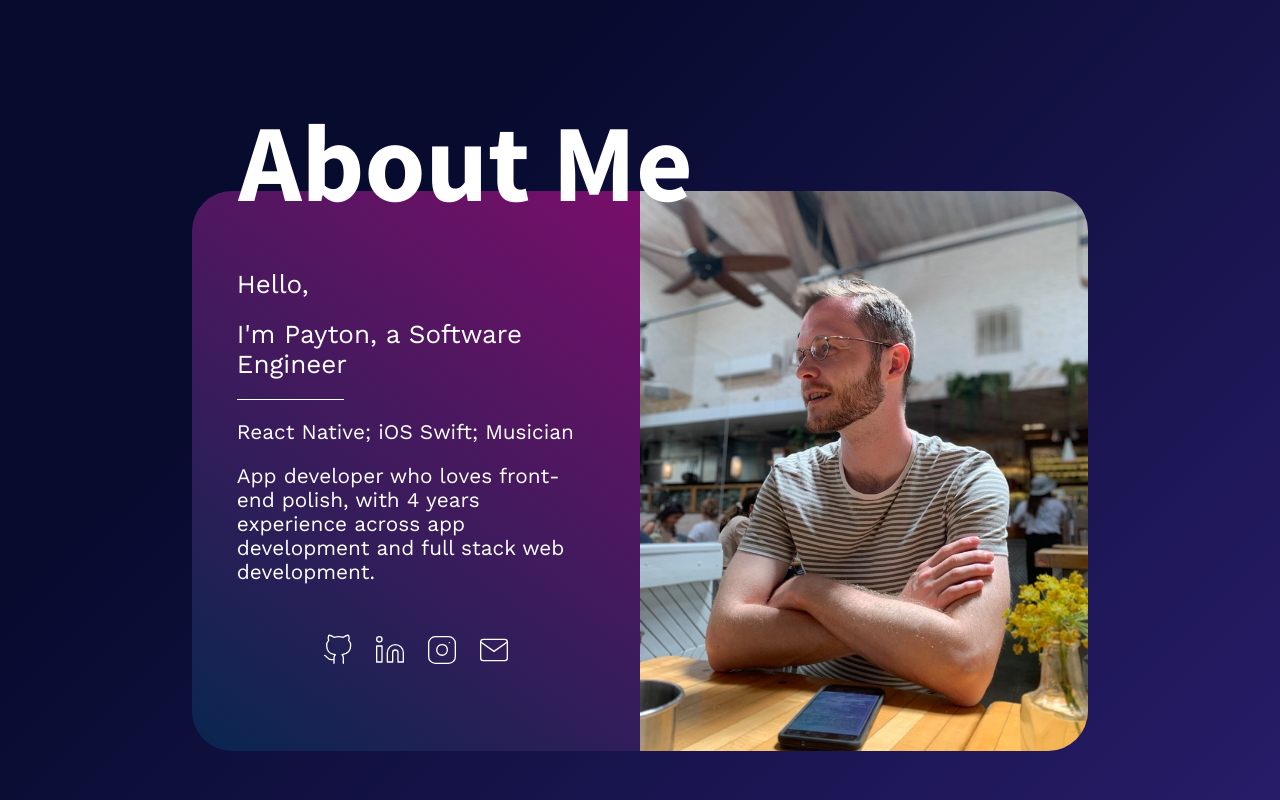
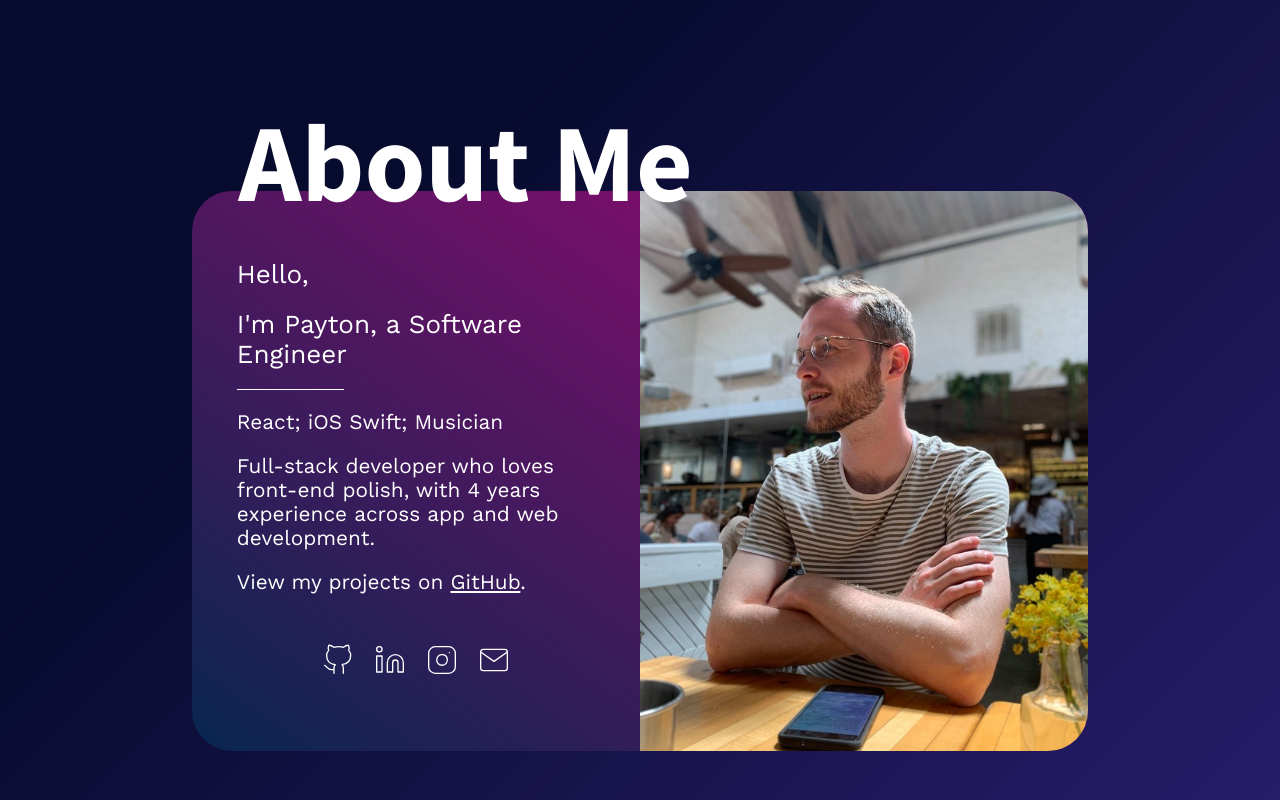
Before and after one commit to paytonharris/payton-site, a React (Create React App) app: page / in a window 1280 px wide. Built offline with nearby package versions, Linux system fonts and the light colour scheme.

Commit message:
add github link and emphasize react over react native

```diff
--- a/src/App.css
+++ b/src/App.css
@@ -8,6 +8,14 @@ p {
   font-size: 100%;
   font-family: 'Work Sans', sans-serif;
   font-weight: 400;
+}
+
+a:link {
+  color: white;
+}
+
+a:visited {
+  color: white;
 }
 
 .app {
@@ -41,17 +49,6 @@ p {
 
 .background-highlight-up {
   background: linear-gradient(45deg, rgb(113, 163, 233), rgb(7, 23, 46) 70.71%);
-}
-
-.colorful-border {
-  display: flex;
-  flex-direction: column;
-  align-items: center;
-  justify-content: center;
-  background: linear-gradient(217deg, rgb(140, 100, 220), rgba(255,0,0,0) 70.71%),
-    linear-gradient(127deg, rgb(73, 168, 197), rgba(0,255,0,0) 70.71%),
-    linear-gradient(336deg, rgb(225, 125, 75), rgba(0,0,255,0) 70.71%);
-  border-radius: 100px;
 }
 
 .about-me {
--- a/src/App.tsx
+++ b/src/App.tsx
@@ -17,8 +17,9 @@ function App() {
                 <p>Hello,</p>
                 <p>I'm Payton, a Software Engineer</p>
                 <div className="divider" />
-                <p className="additional-info">React Native; iOS Swift; Musician</p>
-                <p className="additional-info">App developer who loves front-end polish, with 4 years experience across app development and full stack web development.</p>
+                <p className="additional-info">React; iOS Swift; Musician</p>
+                <p className="additional-info">Full-stack developer who loves front-end polish, with 4 years experience across app and web development.</p>
+                <p className="additional-info">View my projects on <a href="https://github.com/paytonharris">GitHub</a>.</p>
               </div>
               <div className="link-grid">
                 <a href="https://github.com/paytonharris" className="link-icon">
```
